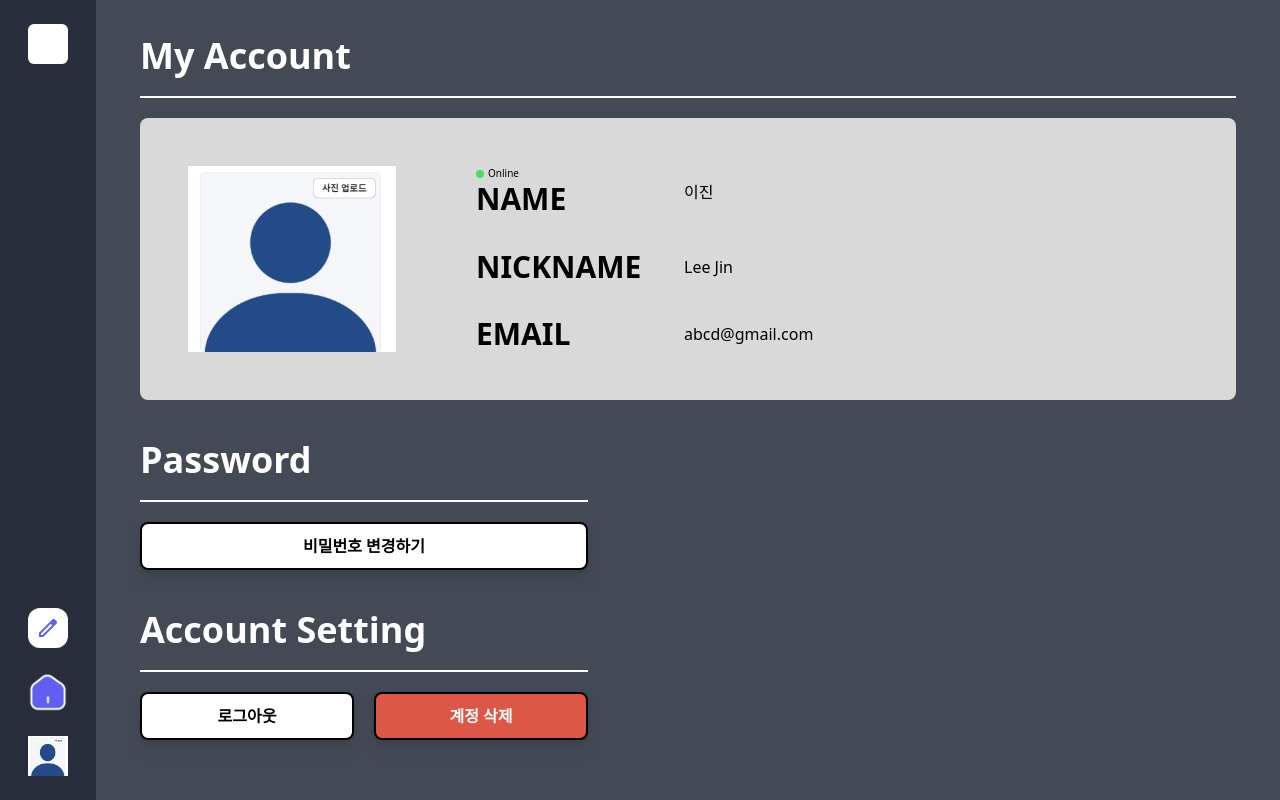
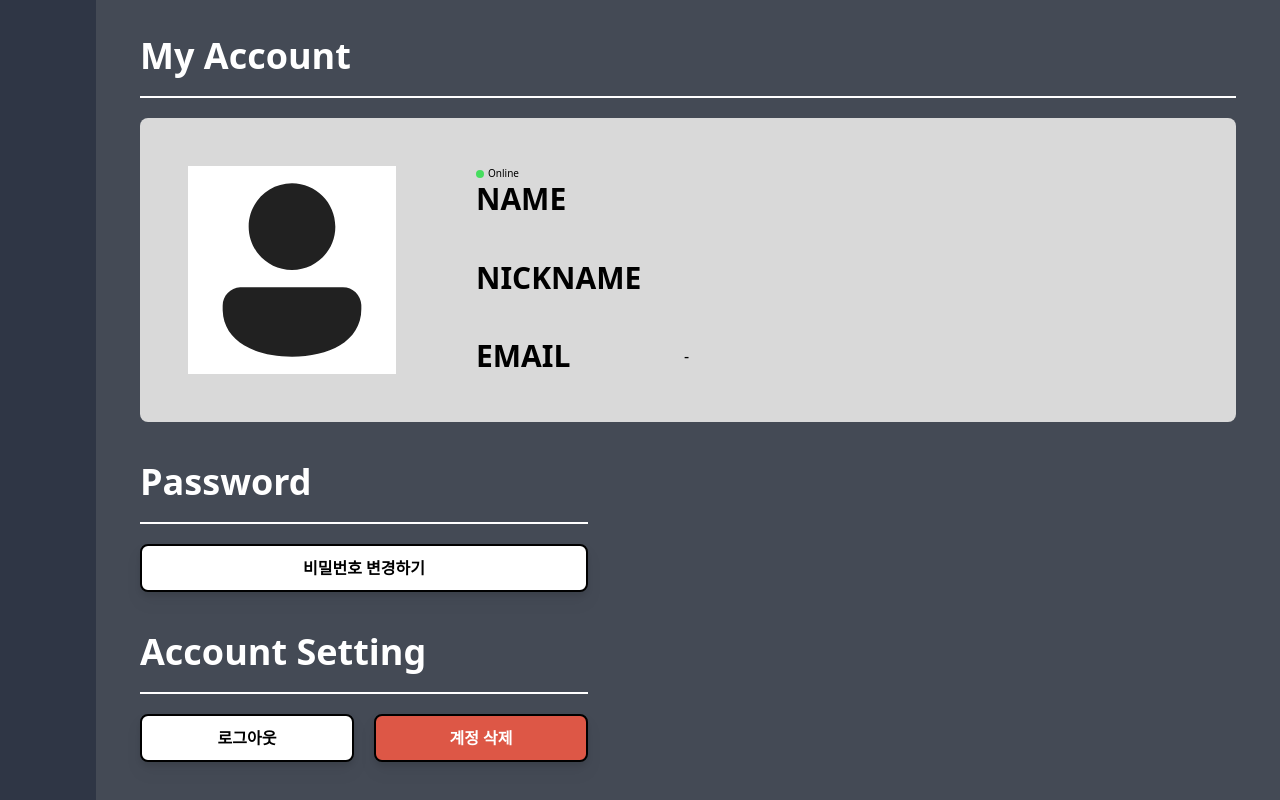
Before and after one commit to project-web-chatty/chatty-web, a React (Create React App) app: page /usersetting in a window 1280 px wide. Built offline with nearby package versions, Linux system fonts and the light colour scheme; no server answers; sample sign-in values are in the browser's storage.

Commit message:
Fix : data bind, refactor

```diff
--- a/src/pages/UserSetting.tsx
+++ b/src/pages/UserSetting.tsx
@@ -1,8 +1,9 @@
 import { useState, useEffect } from "react";
+import { RootState } from "../store/store";
+import { useSelector } from "react-redux";
 import HomeLogo from "../assets/icon/icon_home.png";
 import MessageLogo from "../assets/icon/icon_message.png";
-import UserLogo from "../assets/icon/icon_profile-person.png";
-import ProfileImg from "../assets/icon/icon_profile-person.png";
+import IconUser from "../assets/icon/icon_user_black.svg";
 import ReactModal from "react-modal";
 import ButtonModal from "../components/ButtonModal";
 import PasswordEditingModal from "../components/PasswordEditingModal";
@@ -14,13 +15,14 @@ const apiClient = axios.create({
 });
 
 function UserSetting() {
+  const user = useSelector((state: RootState) => state.user); // 유저 상태 조회
+
+  const navigate = useNavigate();
   const [isOpen, setIsOpen] = useState(false);
   const [modalSetting, setModalSetting] = useState("");
   const [isPasswordModalOpen, setIsPasswordModalOpen] = useState(false);
   const [oldPassword, setOldPassword] = useState<string | undefined>();
   const [newPassword, setNewPassword] = useState<string | undefined>();
-
-  const navigate = useNavigate();
 
   useEffect(() => {
     // 로그인 상태 확인
@@ -142,24 +144,6 @@ function UserSetting() {
 
   return (
     <div className="flex">
-      <div className="w-24 h-screen fixed flex flex-col justify-between bg-outerTab">
-        <div className="mx-auto mt-6 bg-white w-10 h-10 rounded-md"></div>
-        <div className="mx-auto mb-6">
-          <div className="bg-white inset-x-0 bottom-0 rounded-xl mb-6">
-            <img className="w-10 h-10" src={MessageLogo} alt="메시지 로고" />
-          </div>
-          <img
-            className="inset-x-0 bottom-0 w-10 h-10 mb-6"
-            src={HomeLogo}
-            alt="홈 로고"
-          />
-          <img
-            className="inset-x-0 bottom-0 w-10 h-10"
-            src={UserLogo}
-            alt="사용자 로고"
-          />
-        </div>
-      </div>
       <div className="absolute left-24 flex flex-col gap-10 bg-chatting min-h-screen w-[calc(100%-96px)] py-9 px-11">
         <div className="min-w-[448px]">
           <h2 className="text-white font-bold text-4xl">My Account</h2>
@@ -168,7 +152,7 @@ function UserSetting() {
             <div id="picture" className="h-full bg-white mr-20">
               <img
                 className="h-full w-full max-w-52 min-w-40"
-                src={ProfileImg}
+                src={user.profileImg ?? IconUser}
                 alt="프로필 이미지"
               />
             </div>
@@ -181,15 +165,15 @@ function UserSetting() {
                   </div>
                   <h3 className="font-bold text-3xl min-w-52">NAME</h3>
                 </div>
-                <p>이진</p>
+                <p>{user.username}</p>
               </div>
               <div className="flex items-center">
                 <h3 className="font-bold text-3xl min-w-52">NICKNAME</h3>
-                <p>Lee Jin</p>
+                <p>{user.nickname}</p>
               </div>
               <div className="flex items-center">
                 <h3 className="font-bold text-3xl min-w-52">EMAIL</h3>
-                <p>abcd@gmail.com</p>
+                <p>{user.email ?? "-"}</p>
               </div>
             </div>
           </div>
```
